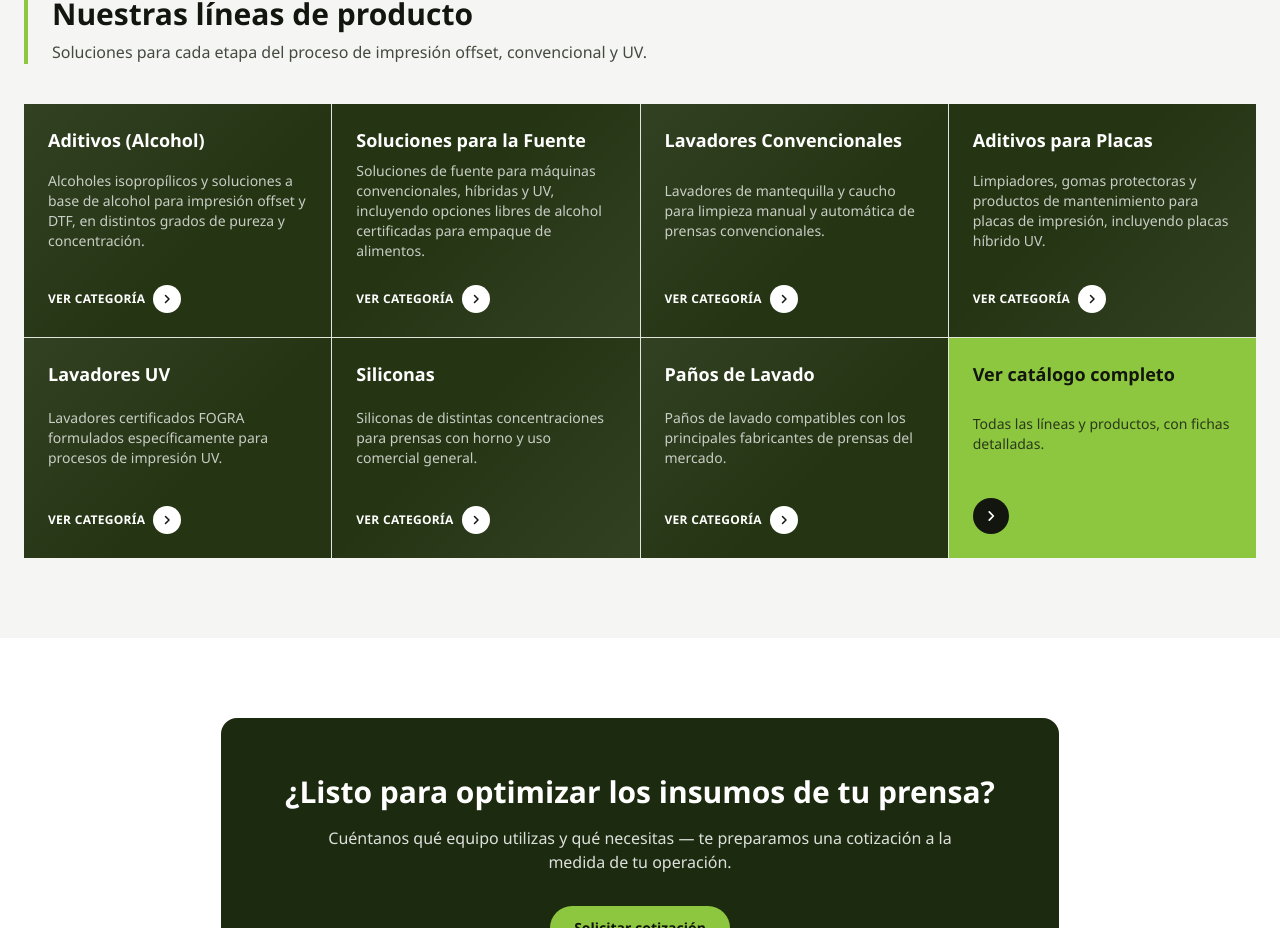
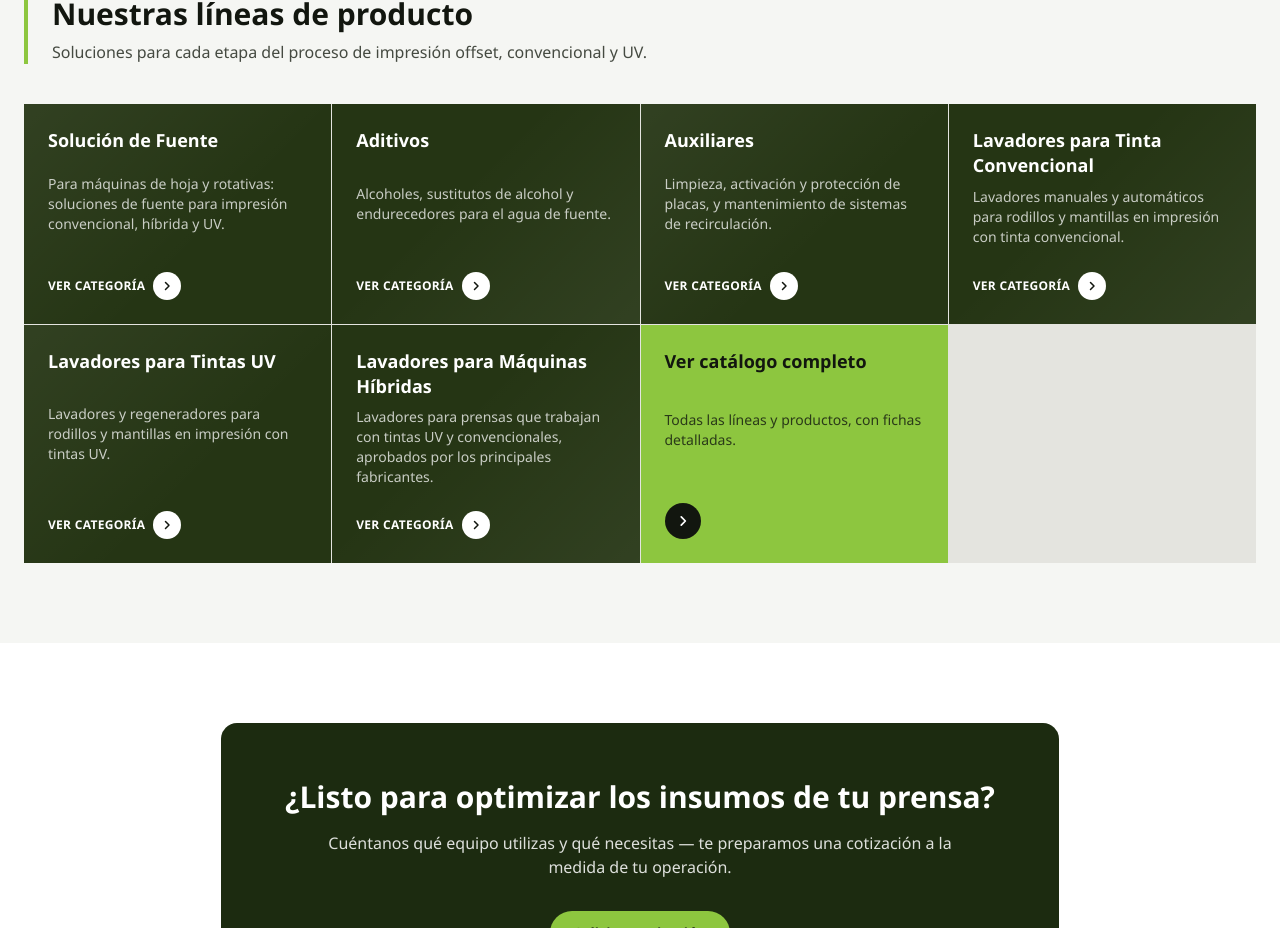
Before and after one commit to sistemasdruck-bit/druckchemie-web, a Next.js app: page / in a window 1280 px wide. Shown: the part 1298-2226 px from the top of the page. Built offline with nearby package versions, Linux system fonts and the light colour scheme; no server answers; the database is empty.

Commit message:
Catalogo local segun flyer 2026 (fuente, aditivos, auxiliares, lavadores)
Updated product categories and descriptions in productos.ts. Removed outdated comments and added new product entries.

```diff
--- a/src/data/productos.ts
+++ b/src/data/productos.ts
@@ -10,172 +10,170 @@ export type CategoriaProducto = {
   productos: Producto[];
 };
 
-// Contenido base tomado del sitio actual (druckchemie.com.mx) el 2026-08-15.
-// Pendiente: confirmar/ampliar con dirección y ajustar fichas técnicas por producto.
+// Respaldo local del catálogo (el sitio lee primero de Supabase).
+// Contenido según el flyer 2026; debe coincidir con supabase/003_catalogo_flyer.sql.
+// Rodillos se manejan aparte en src/data/rodillos.ts.
 export const categoriasProductos: CategoriaProducto[] = [
   {
-    slug: "aditivos-alcohol",
-    nombre: "Aditivos (Alcohol)",
+    slug: "soluciones-fuente",
+    nombre: "Solución de Fuente",
     resumen:
-      "Alcoholes isopropílicos y soluciones a base de alcohol para impresión offset y DTF, en distintos grados de pureza y concentración.",
+      "Para máquinas de hoja y rotativas: soluciones de fuente para impresión convencional, híbrida y UV.",
     productos: [
       {
-        nombre: "IPA",
-        descripcion: "Alcohol isopropílico importado, 99.8% de pureza.",
+        nombre: "Wassertop DH Plus",
+        descripcion:
+          "Solución para máquinas convencionales, híbridas y UV. Baja dosificación (2-4%), buffer muy estable; para placas CTP.",
       },
       {
-        nombre: "Alcohol al 99% (DTF)",
-        descripcion: "Alcohol nacional para impresión.",
+        nombre: "Wassertop SF 3.0",
+        descripcion:
+          "Diseñada para México y la industria de empaque, con certificados ISEGA y FOGRA.",
       },
       {
-        nombre: "ISO 300 (DTF)",
-        descripcion: "Alcohol económico con mezcla de metanol para impresión.",
-      },
-      {
-        nombre: "IPA Plus (DTF)",
-        descripcion: "Alcohol concentrado, dosificación de 3% a 5%.",
+        nombre: "Alkoless",
+        descripcion:
+          "Solución para disminución de alcohol.",
       },
     ],
   },
   {
-    slug: "soluciones-fuente",
-    nombre: "Soluciones para la Fuente",
+    slug: "aditivos",
+    nombre: "Aditivos",
     resumen:
-      "Soluciones de fuente para máquinas convencionales, híbridas y UV, incluyendo opciones libres de alcohol certificadas para empaque de alimentos.",
+      "Alcoholes, sustitutos de alcohol y endurecedores para el agua de fuente.",
     productos: [
       {
-        nombre: "Wassertop DH Plus",
+        nombre: "Alcohol Isopropílico",
         descripcion:
-          "Solución para máquinas convencionales, híbridas y UV con baja dosificación.",
+          "Alcohol con 99.8% de pureza garantizada. Calidad de importación.",
       },
       {
-        nombre: "Wassertop MX (DFT)",
-        descripcion: "Solución formulada para agua dura.",
+        nombre: "ISO 300",
+        descripcion:
+          "Alcohol económico, apropiado para impresión.",
       },
       {
-        nombre: "Alkoless SF 2.6",
+        nombre: "Alkogreen",
         descripcion:
-          "Solución libre de alcohol, certificada para empaque de alimentos ISEGA.",
+          "Sustituto de alcohol ecológico, con ahorro de hasta 50%.",
       },
       {
-        nombre: "Alkoless SF 4.75",
-        descripcion: "Solución libre de alcohol que elimina sales de baterías.",
+        nombre: "Calcilot",
+        descripcion:
+          "Endurecedor para agua de ósmosis.",
       },
       {
-        nombre: "Wassertop HS 2.44",
-        descripcion: "Solución para prensas con horno.",
+        nombre: "Macnilot",
+        descripcion:
+          "Endurecedor para agua de ósmosis a base de magnesio.",
+      },
+    ],
+  },
+  {
+    slug: "auxiliares",
+    nombre: "Auxiliares",
+    resumen:
+      "Limpieza, activación y protección de placas, y mantenimiento de sistemas de recirculación.",
+    productos: [
+      {
+        nombre: "DC Plate Cleaner",
+        descripcion:
+          "Limpia placas estándar. ¡Económico y eficiente!",
+      },
+      {
+        nombre: "Plattenreiniger Special EU",
+        descripcion:
+          "Limpia placas para tinta convencional y UV.",
+      },
+      {
+        nombre: "Start Aktiv",
+        descripcion:
+          "Activador de placas y cubre rayones.",
+      },
+      {
+        nombre: "DC Gum",
+        descripcion:
+          "Limpia placas con goma integrada (2 productos en 1).",
+      },
+      {
+        nombre: "Alkakleen",
+        descripcion:
+          "Lavador para sistemas de recirculación, incluyendo mangueras.",
       },
     ],
   },
   {
     slug: "lavadores-convencionales",
-    nombre: "Lavadores Convencionales",
+    nombre: "Lavadores para Tinta Convencional",
     resumen:
-      "Lavadores de mantequilla y caucho para limpieza manual y automática de prensas convencionales.",
+      "Lavadores manuales y automáticos para rodillos y mantillas en impresión con tinta convencional.",
     productos: [
       {
-        nombre: "K60 (DFT)",
-        descripcion: "Lavado manual o automático, mezclable con agua.",
+        nombre: "K60",
+        descripcion:
+          "Lavador manual y/o con sistema automático para rodillos y mantillas. Mezclable con agua, seca rápido.",
       },
       {
         nombre: "Uniwash 3G",
-        descripcion: "Lavado rápido, libre de olores.",
+        descripcion:
+          "Lavador manual y/o con sistema automático para rodillos y mantillas. Libre de olores, seca rápido.",
       },
       {
         nombre: "Eurostar 65",
-        descripcion: "Certificado FOGRA e ISEGA.",
-      },
-    ],
-  },
-  {
-    slug: "aditivos-placas",
-    nombre: "Aditivos para Placas",
-    resumen:
-      "Limpiadores, gomas protectoras y productos de mantenimiento para placas de impresión, incluyendo placas híbrido UV.",
-    productos: [
-      {
-        nombre: "DC Plate Cleaner — Rosa",
-        descripcion: "Limpia placas para tinta convencional.",
+        descripcion:
+          "Lavador manual y/o con sistema automático para rodillos y mantillas. Mezclable con agua, libre de olores, certificado FOGRA.",
       },
       {
-        nombre: "Neutral Gummierung",
-        descripcion: "Goma protectora para placas.",
+        nombre: "Gummi Frisch",
+        descripcion:
+          "Rejuvenecedor de mantillas. Seca rápido y deja la mantilla humectada.",
       },
       {
-        nombre: "Platterreiniger EU",
-        descripcion: "Para placas híbrido UV.",
-      },
-      {
-        nombre: "Start Aktiv (DFT)",
-        descripcion: "Limpia y pule rayones.",
+        nombre: "Space Acryl",
+        descripcion:
+          "Lavador para barniz base agua, para torre y mantilla.",
       },
     ],
   },
   {
     slug: "lavadores-uv",
-    nombre: "Lavadores UV",
+    nombre: "Lavadores para Tintas UV",
     resumen:
-      "Lavadores certificados FOGRA formulados específicamente para procesos de impresión UV.",
+      "Lavadores y regeneradores para rodillos y mantillas en impresión con tintas UV.",
     productos: [
       {
-        nombre: "Eurostar UV Mix",
-        descripcion: "Certificado FOGRA.",
+        nombre: "UV 19",
+        descripcion:
+          "Lavador manual y/o automático para tintas UV.",
       },
       {
-        nombre: "Balkleen UV",
-        descripcion: "Lavador certificado FOGRA para prensas KBA.",
-      },
-      {
-        nombre: "Eurostar NV 5.0",
-        descripcion: "Para máquinas con horno.",
+        nombre: "Gummi UV",
+        descripcion:
+          "Regenerador de hule para rodillos y mantillas. Seca rápido.",
       },
     ],
   },
   {
-    slug: "siliconas",
-    nombre: "Siliconas",
+    slug: "lavadores-hibridos",
+    nombre: "Lavadores para Máquinas Híbridas",
     resumen:
-      "Siliconas de distintas concentraciones para prensas con horno y uso comercial general.",
+      "Lavadores para prensas que trabajan con tintas UV y convencionales, aprobados por los principales fabricantes.",
     productos: [
       {
-        nombre: "Silicona SURF 373",
-        descripcion: "Alta calidad para prensas con horno.",
+        nombre: "Eurostar UV Mix",
+        descripcion:
+          "Lavador de rodillos y mantillas para máquinas híbridas; solvente para tintas UV y convencionales.",
       },
       {
-        nombre: "Silicona SURF Plus",
-        descripcion: "Concentración media.",
+        nombre: "UV Multi 2.8",
+        descripcion:
+          "Aprobado por Man Roland y KBA. Certificado FOGRA.",
       },
       {
-        nombre: "Silicona Ecomax",
-        descripcion: "Silicón comercial de uso general.",
-      },
-    ],
-  },
-  {
-    slug: "panos-lavado",
-    nombre: "Paños de Lavado",
-    resumen:
-      "Paños de lavado compatibles con los principales fabricantes de prensas del mercado.",
-    productos: [
-      {
-        nombre: "Paños para Heidelberg",
-        descripcion: "Compatibles con prensas Heidelberg.",
-      },
-      {
-        nombre: "Paños para KBA",
-        descripcion: "Compatibles con prensas KBA.",
-      },
-      {
-        nombre: "Paños para Komori",
-        descripcion: "Compatibles con prensas Komori.",
-      },
-      {
-        nombre: "Paños para Mitsubishi",
-        descripcion: "Compatibles con prensas Mitsubishi.",
-      },
-      {
-        nombre: "Paños para Goss",
-        descripcion: "Compatibles con prensas Goss.",
+        nombre: "Multi Clean UV",
+        descripcion:
+          "Aprobado por Heidelberg y Man Roland. Con certificado FOGRA.",
       },
     ],
   },
```
